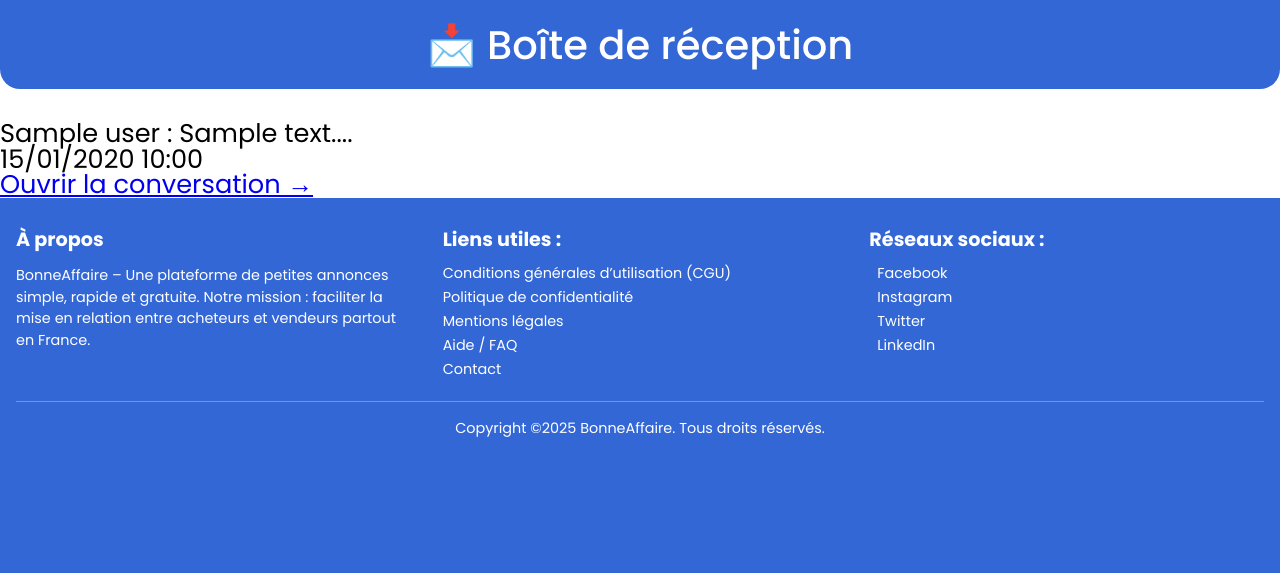
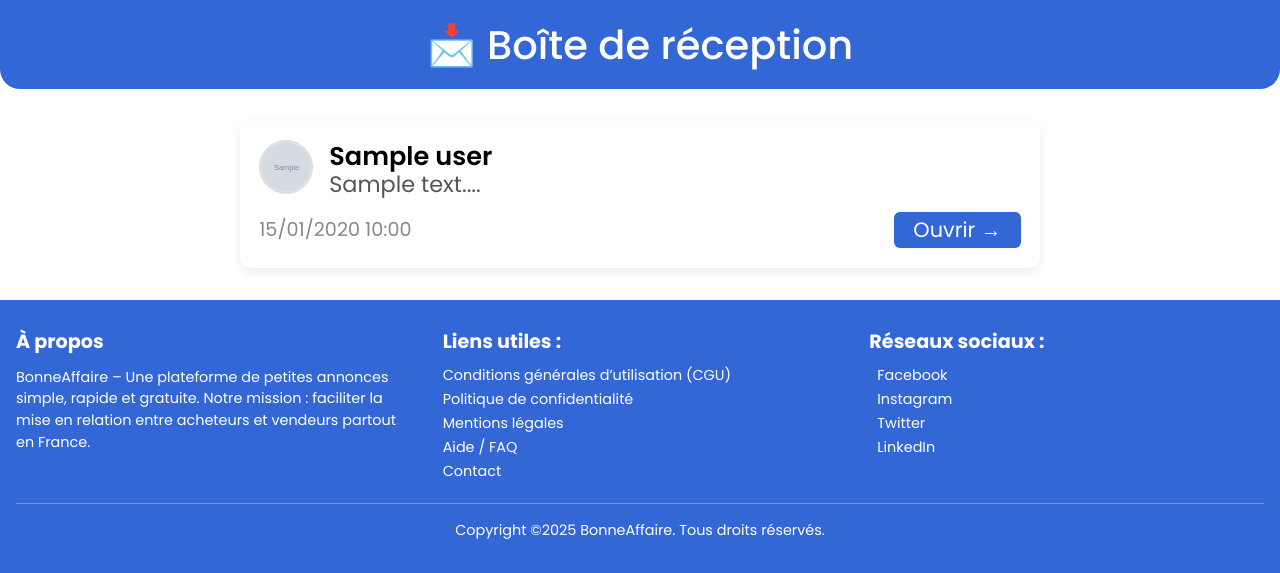
Before and after one commit to elias-d3v/BonneAffaire, a Symfony app: template templates/messages/inbox.html.twig in a window 1280 px wide. Shown: the part 397-970 px from the top of the page. Before the commit the page ends 834 px from the top, so only its background shows below. Run offline with Twig, Linux system fonts and the light colour scheme; the template is opened without the code that fills it: most values are stand-ins (such as "Sample title", 1, 10 or a date in 2020); grey boxes marked "Sample" are stand-in pictures; style sheets or scripts are compiled from the project's sources; some libraries are stand-ins or nearby versions.

Commit message:
Messagerie
Intégrations + dev back

```diff
--- a/assets/styles/base/_base.scss
+++ b/assets/styles/base/_base.scss
@@ -3,6 +3,10 @@
 * {
   font-family: "Poppins"!important;
   font-size: 1.6rem;
+}
+
+.hide-navbar {
+  display: none !important;
 }
 
 .title {
@@ -81,14 +85,14 @@
     }
 
     span {
-      font-size: 1.1rem;
+      font-size: 1.3rem;
       color: #555;
       margin: 0 0 0.5rem 0.5rem;
       display: block;
     }
 
     .date {
-      font-size: 1.1rem;
+      font-size: 1.3rem;
       color: #888;
       margin: 0 0 0.5rem 0.5rem;
       display: block;
--- a/assets/styles/main.scss
+++ b/assets/styles/main.scss
@@ -14,3 +14,4 @@
 @use "pages/home";
 @use "pages/post";
 @use "pages/user";
+@use "pages/message";
--- /dev/null
+++ b/assets/styles/pages/_message.scss
@@ -0,0 +1,204 @@
+@use "../base/variables" as *;
+
+.inbox {
+  max-width: 800px;
+  margin: 2rem auto;
+  display: flex;
+  flex-direction: column;
+  gap: 1.5rem;
+
+  .conversation-card {
+    background: #fff;
+    border-radius: 10px;
+    padding: 1.2rem;
+    box-shadow: 0 4px 12px rgba(0, 0, 0, 0.08);
+    display: flex;
+    flex-direction: column;
+    gap: 0.8rem;
+    transition: transform 0.2s ease;
+
+    &:hover {
+      transform: translateY(-3px);
+    }
+
+    .conversation-header {
+      display: flex;
+      align-items: center;
+      gap: 1rem;
+
+      .avatar img {
+        width: 50px;
+        height: 50px;
+        border-radius: 50%;
+        object-fit: cover;
+        border: 2px solid #ddd;
+      }
+
+      .conversation-info {
+        .username {
+          font-size: 1.6rem;
+          font-weight: 600;
+          margin: 0;
+        }
+        .preview {
+          font-size: 1.4rem;
+          color: #555;
+          margin-top: 0.2rem;
+        }
+      }
+    }
+
+    .conversation-footer {
+      display: flex;
+      justify-content: space-between;
+      align-items: center;
+
+      .date {
+        font-size: 1.2rem;
+        color: #888;
+      }
+
+      .btn {
+        background: $primary;
+        color: #fff;
+        padding: 0.5rem 1.2rem;
+        border-radius: 6px;
+        font-size: 1.3rem;
+        text-decoration: none;
+        transition: background 0.2s ease;
+
+        &:hover {
+          background: darken($primary, 10%);
+        }
+      }
+    }
+  }
+
+  .no-conv {
+    text-align: center;
+    font-size: 1.4rem;
+    color: #666;
+    margin-top: 2rem;
+  }
+}
+
+.conversation-page {
+  max-width: 700px;
+  margin: 2rem auto;
+  background: #fff;
+  border-radius: 10px;
+  box-shadow: 0 4px 12px rgba(0, 0, 0, 0.08);
+  display: flex;
+  flex-direction: column;
+  overflow: hidden;
+
+  .conversation-header {
+    display: flex;
+    align-items: center;
+    justify-content: space-between;
+    background: $primary;
+    color: #fff;
+    padding: 1rem 1.5rem;
+    border-bottom: 1px solid white;
+
+    h2 {
+      margin: 0;
+      font-size: 1.4rem;
+
+      .conversation-receiver-name{font-weight: 600;}
+    }
+
+    .btn-back {
+      background: #fff;
+      color: $primary;
+      padding: 0.4rem 0.8rem;
+      border-radius: 6px;
+      text-decoration: none;
+      font-size: 1.2rem;
+      transition: 0.2s;
+
+      &:hover {
+        background: lighten($primary, 20%);
+        color: #fff;
+      }
+    }
+  }
+
+  .conversation-box {
+    flex: 1;
+    padding: 1rem;
+    background: #f9f9f9;
+    overflow-y: auto;
+    max-height: 500px;
+
+    .messages {
+      display: flex;
+      flex-direction: column-reverse;
+      gap: 0.8rem;
+
+      .message {
+        max-width: 70%;
+        padding: 0.8rem 1rem;
+        border-radius: 10px;
+        font-size: 1.3rem;
+        line-height: 1.4;
+
+        &.sent {
+          align-self: flex-end;
+          background: $primary;
+          color: #fff;
+        }
+
+        &.received {
+          align-self: flex-start;
+          background: #eaeaea;
+          color: #333;
+        }
+
+        .date {
+          display: block;
+          font-size: 1rem;
+          margin-top: 0.3rem;
+          opacity: 0.7;
+        }
+      }
+
+      .no-message {
+        text-align: center;
+        color: #999;
+        font-style: italic;
+      }
+    }
+  }
+
+  .message-form {
+    display: flex;
+    border-top: 1px solid #ddd;
+    padding: 0.8rem;
+    background: #fff;
+
+    textarea {
+      flex: 1;
+      border: 1px solid #ccc;
+      border-radius: 8px;
+      padding: 0.8rem;
+      font-size: 1.3rem;
+      resize: none;
+    }
+
+    .btn-send {
+      margin-left: 0.8rem;
+      background: $primary;
+      color: #fff;
+      border: none;
+      padding: 0 1.2rem;
+      border-radius: 8px;
+      cursor: pointer;
+      transition: 0.2s;
+
+      &:hover {
+        background: darken($primary, 10%);
+      }
+    }
+  }
+}
--- a/templates/messages/_conversation.html.twig
+++ b/templates/messages/_conversation.html.twig
@@ -1,10 +1,10 @@
 <div class="messages">
     {% for m in messages %}
         <div class="message {% if m.sender == app.user %}sent{% else %}received{% endif %}">
-            <p>{{ m.content }}</p>
-            <small>{{ m.sentAt|date('H:i d/m/Y') }}</small>
+            <p class="content">{{ m.content }}</p>
+            <small class="date">{{ m.sentAt|date('H:i d/m/Y') }}</small>
         </div>
     {% else %}
-        <p>Aucun message pour l'instant.</p>
+        <p class="no-message">Aucun message pour l’instant.</p>
     {% endfor %}
 </div>
--- a/templates/messages/inbox.html.twig
+++ b/templates/messages/inbox.html.twig
@@ -5,20 +5,32 @@
     <h1>📩 Boîte de réception</h1>
 </section>
 
-<ul>
+<div class="inbox">
     {% for conv in conversations %}
-        <li>
-            <strong>{{ conv.user.name }}</strong> :
-            {{ conv.lastMessage.content|slice(0, 50) ~ '...' }}
-            <br>
-            <small>{{ conv.lastMessage.sentAt|date('d/m/Y H:i') }}</small>
-            <br>
-            <a href="{{ path('messages_conversation', {id: conv.user.id}) }}">
-                Ouvrir la conversation →
-            </a>
-        </li>
+        <div class="conversation-card">
+            <div class="conversation-header">
+                <div class="avatar">
+                    <img src="{{ asset(conv.user.avatar ?: 'images/default-avatar.jpg') }}" alt="{{ conv.user.name }}">
+                </div>
+                <div class="conversation-info">
+                    <h2 class="username">{{ conv.user.name }}</h2>
+                    <p class="preview">
+                        {{ conv.lastMessage.content|slice(0, 50) ~ '...' }}
+                        {% if not conv.lastMessage.isRead and conv.lastMessage.receiver == app.user %}
+                            <span class="unread">(non lu)</span>
+                        {% endif %}
+                    </p>
+                </div>
+            </div>
+            <div class="conversation-footer">
+                <small class="date">{{ conv.lastMessage.sentAt|date('d/m/Y H:i') }}</small>
+                <a href="{{ path('messages_conversation', {id: conv.user.id}) }}" class="btn btn-primary">
+                    Ouvrir →
+                </a>
+            </div>
+        </div>
     {% else %}
-        <li>Aucune conversation pour l’instant.</li>
+        <p class="no-conv">Aucune conversation pour l’instant.</p>
     {% endfor %}
-</ul>
+</div>
 {% endblock %}
--- a/templates/partials/_bottom-nav.html.twig
+++ b/templates/partials/_bottom-nav.html.twig
@@ -10,7 +10,9 @@
     <a href="{{ path('messages_inbox') }}" class="nav-item">
         <img src="{{ asset('images/chat-round-line-svgrepo-com.svg') }}" alt="Messages">
         <span>Messages</span>
-        <span class="badge">3</span>
+        {% if unreadCount > 0 %}
+            <span class="badge">{{ unreadCount }}</span>
+        {% endif %}
     </a>
     {% if app.user %}
     <a href="{{ path('app_profile_show', {id: app.user.id}) }}" class="nav-item">
```
Also changed, not shown: assets/js/main.js (+22 -0 lines), src/Controller/MessageController.php (+7 -7 lines), src/Repository/MessageRepository.php (+31 -0 lines), src/Twig/AppExtension.php (added, +29 -0 lines), templates/messages/conversation.html.twig (+41 -11 lines).
